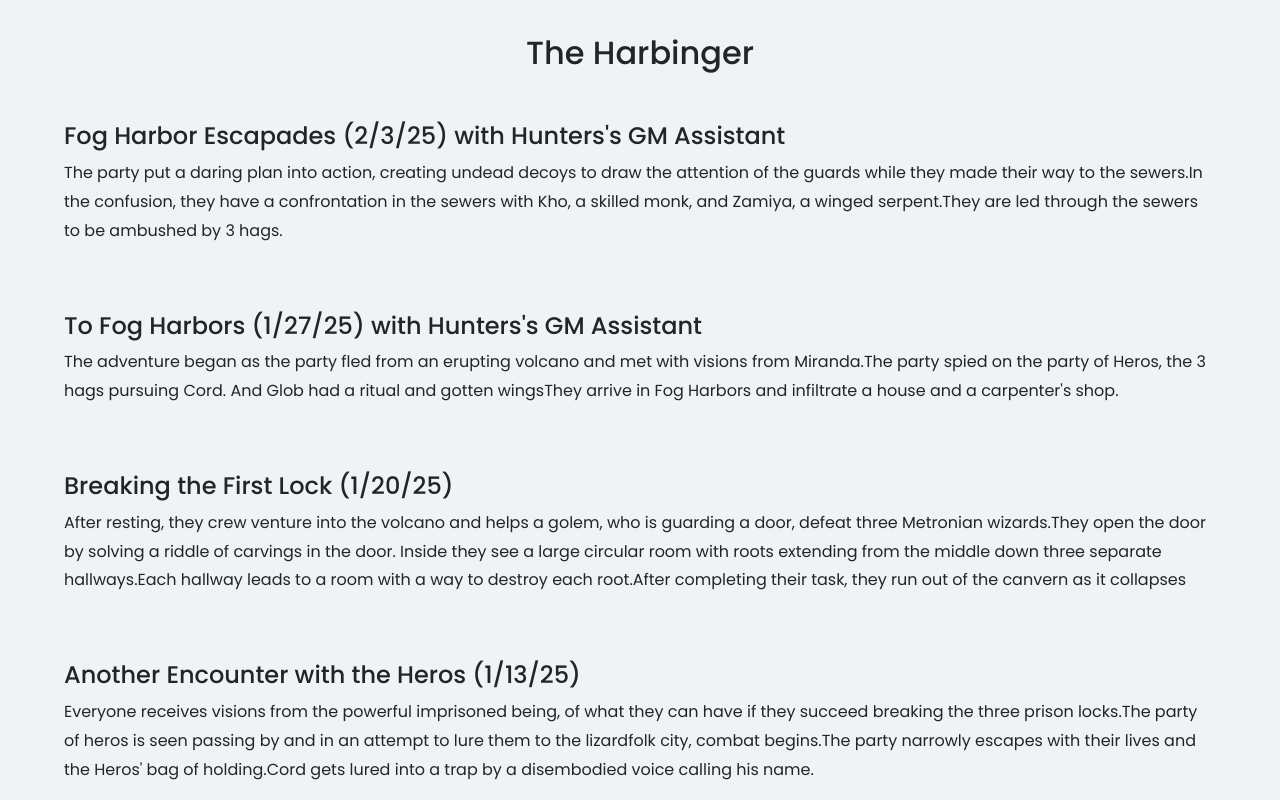
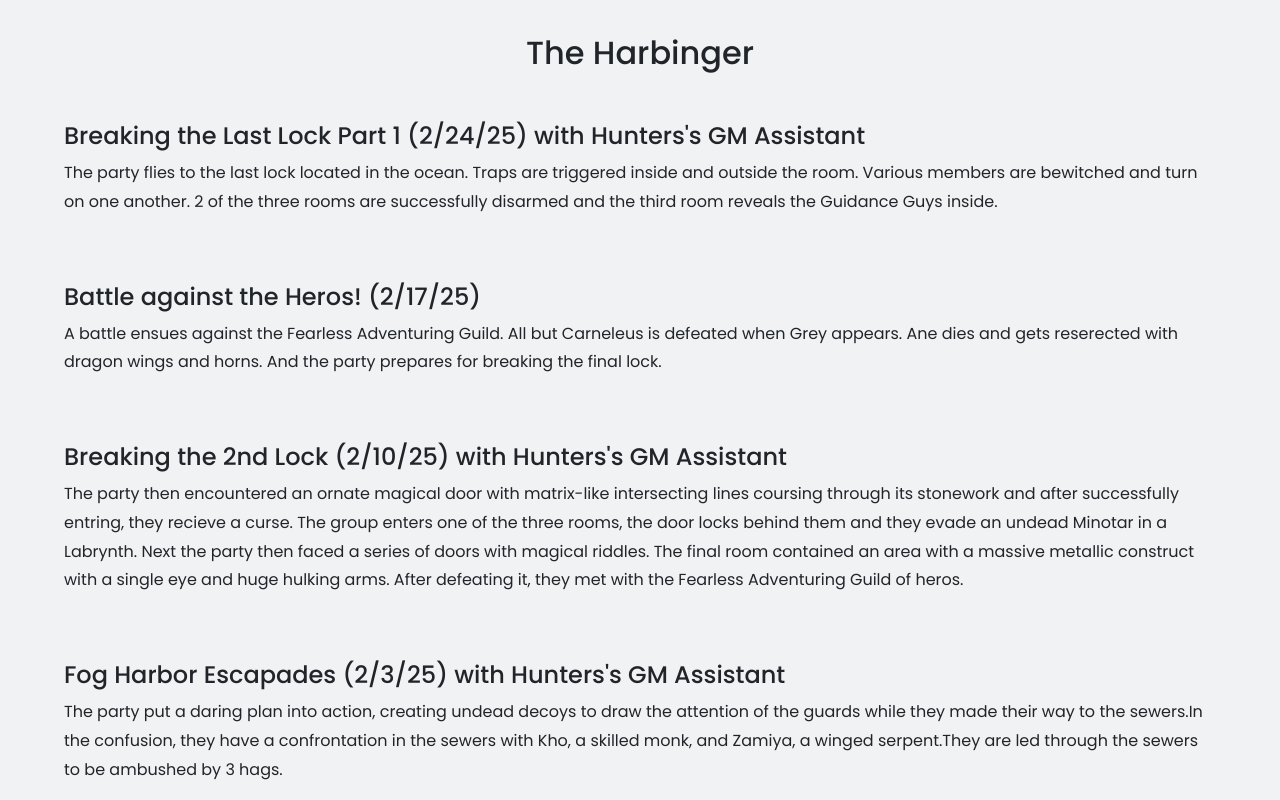
Before and after one commit to patrickhilmoe/groupstorytelling, a React (Vite) app: page / in a window 1280 px wide. Shown: the part 920-1720 px from the top of the page. Built offline with nearby package versions, Linux system fonts and the light colour scheme.

Commit message:
added feb 2025 sessions

```diff
--- a/src/components/mainpage.jsx
+++ b/src/components/mainpage.jsx
@@ -67,14 +67,53 @@ export function MainPage() {
           <h2 className="centerheader">The Harbinger</h2>
 
           <section className="story">
+            <h4>
+              Breaking the Last Lock Part 1 (2/24/25) with Hunters's GM
+              Assistant
+            </h4>
+            <p>
+              The party flies to the last lock located in the ocean. Traps are
+              triggered inside and outside the room. Various members are
+              bewitched and turn on one another. 2 of the three rooms are
+              successfully disarmed and the third room reveals the Guidance Guys
+              inside.
+            </p>
+          </section>
+
+          <section className="story">
+            <h4>Battle against the Heros! (2/17/25)</h4>
+            <p>
+              A battle ensues against the Fearless Adventuring Guild. All but
+              Carneleus is defeated when Grey appears. Ane dies and gets
+              reserected with dragon wings and horns. And the party prepares for
+              breaking the final lock.
+            </p>
+          </section>
+
+          <section className="story">
+            <h4>Breaking the 2nd Lock (2/10/25) with Hunters's GM Assistant</h4>
+            <p>
+              The party then encountered an ornate magical door with matrix-like
+              intersecting lines coursing through its stonework and after
+              successfully entring, they recieve a curse. The group enters one
+              of the three rooms, the door locks behind them and they evade an
+              undead Minotar in a Labrynth. Next the party then faced a series
+              of doors with magical riddles. The final room contained an area
+              with a massive metallic construct with a single eye and huge
+              hulking arms. After defeating it, they met with the Fearless
+              Adventuring Guild of heros.
+            </p>
+          </section>
+
+          <section className="story">
             <h4>Fog Harbor Escapades (2/3/25) with Hunters's GM Assistant</h4>
             <p>
               The party put a daring plan into action, creating undead decoys to
               draw the attention of the guards while they made their way to the
               sewers.
               <span className={toggle}></span>
-            In the confusion, they have a confrontation in the sewers with Kho, a
-              skilled monk, and Zamiya, a winged serpent.
+              In the confusion, they have a confrontation in the sewers with
+              Kho, a skilled monk, and Zamiya, a winged serpent.
               <span className={toggle}></span>
               They are led through the sewers to be ambushed by 3 hags.
             </p>
```
Also changed, not shown: 1 other file (tests, documents, lock files or other folders).
